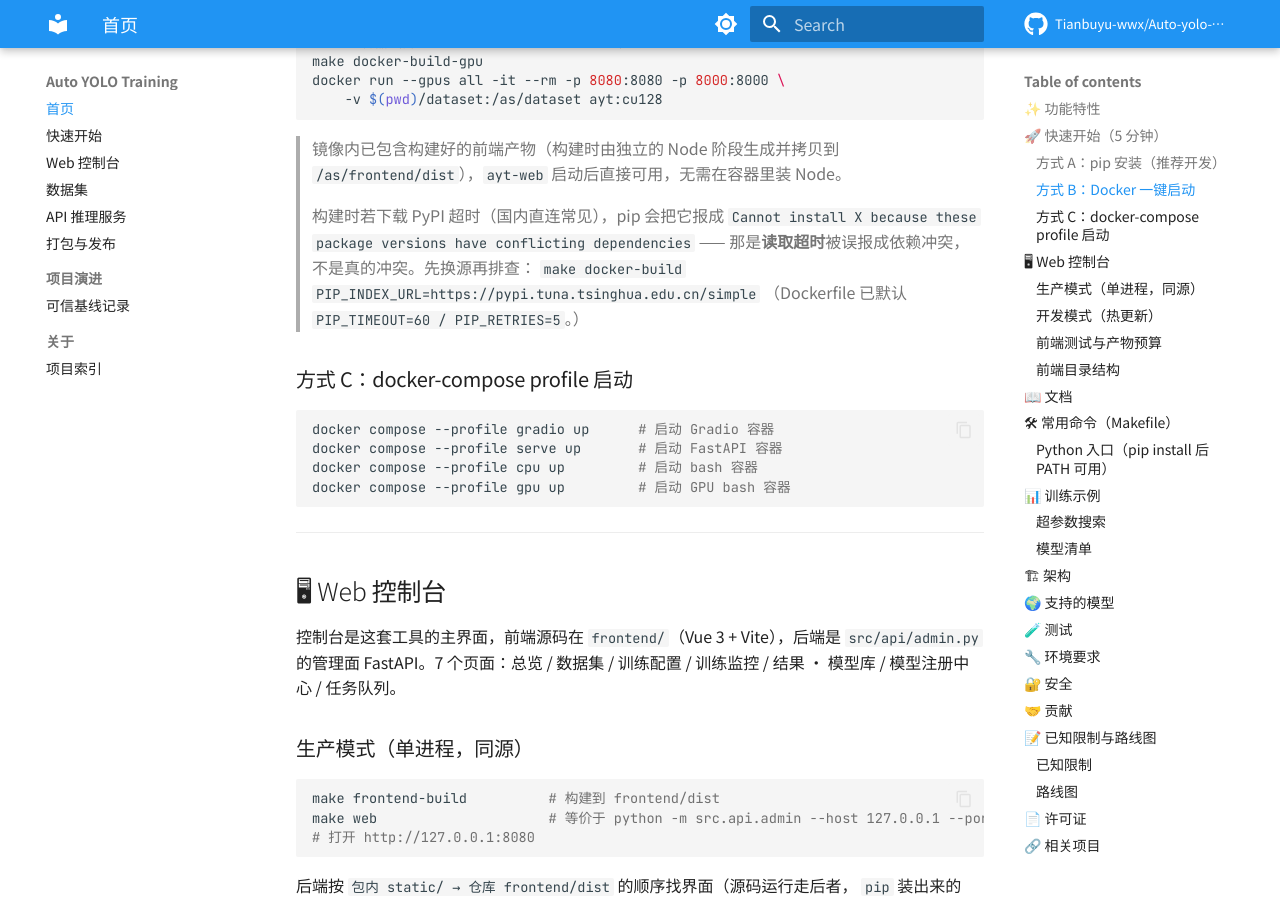
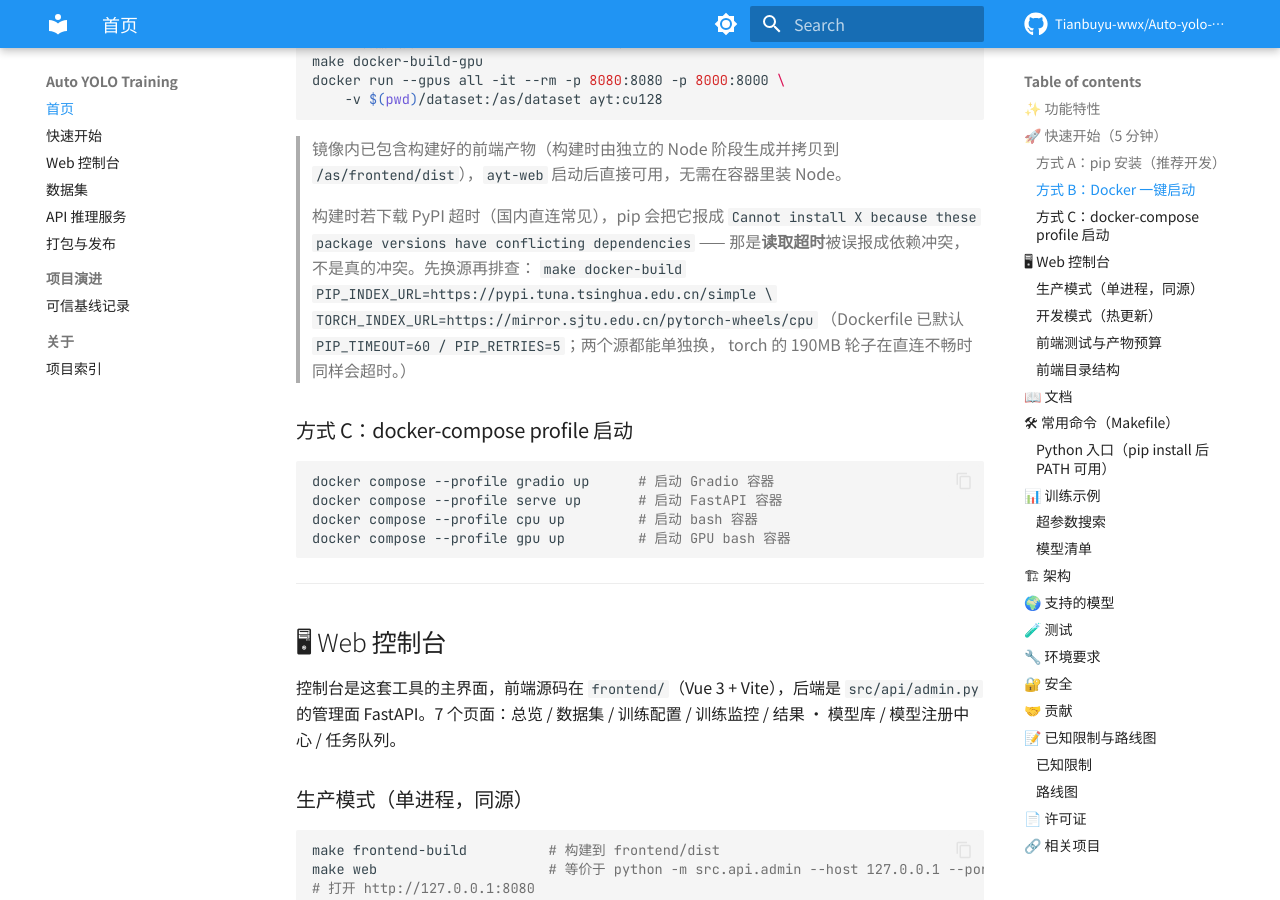
Before and after one commit to Tianbuyu-wwx/Auto-yolo-training, an MkDocs documentation site: the page built from docs/README.md, in a window 1280 px wide and 900 px high, scrolled down 2062 px. Built offline with MkDocs 1.6.1 and Material for MkDocs 9.7.7, drawn with Linux system fonts in a browser that asks for light colours; comment, search, counter and statistics services are not loaded.

Commit message:
chore(docker): let the build override the torch index too
本轮实测：直连 PyPI 与 download-r2.pytorch.org 都会读超时（190MB 的 torch 轮子
跑了 14 分钟仍未完成），pip 却把超时报成"依赖冲突"。换源后镜像重建成功
（tuna + sjtu pytorch-wheels），容器内验收 CONTAINER_RESULT: PASS。

- Makefile 的 docker-build / docker-build-gpu 同时透传 TORCH_INDEX_URL
- README 给出两行完整换源命令

```diff
--- a/docs/README.md
+++ b/docs/README.md
@@ -90,8 +90,10 @@
 > 构建时若下载 PyPI 超时（国内直连常见），pip 会把它报成
 > `Cannot install X because these package versions have conflicting dependencies` ——
 > 那是**读取超时**被误报成依赖冲突，不是真的冲突。先换源再排查：
-> `make docker-build PIP_INDEX_URL=https://pypi.tuna.tsinghua.edu.cn/simple`
-> （Dockerfile 已默认 `PIP_TIMEOUT=60 / PIP_RETRIES=5`。）
+> `make docker-build PIP_INDEX_URL=https://pypi.tuna.tsinghua.edu.cn/simple \`
+> `                  TORCH_INDEX_URL=https://mirror.sjtu.edu.cn/pytorch-wheels/cpu`
+> （Dockerfile 已默认 `PIP_TIMEOUT=60 / PIP_RETRIES=5`；两个源都能单独换，
+> torch 的 190MB 轮子在直连不畅时同样会超时。）
 
 ### 方式 C：docker-compose profile 启动
 
```
Also changed, not shown: README.md (+4 -2 lines), 1 other file.
